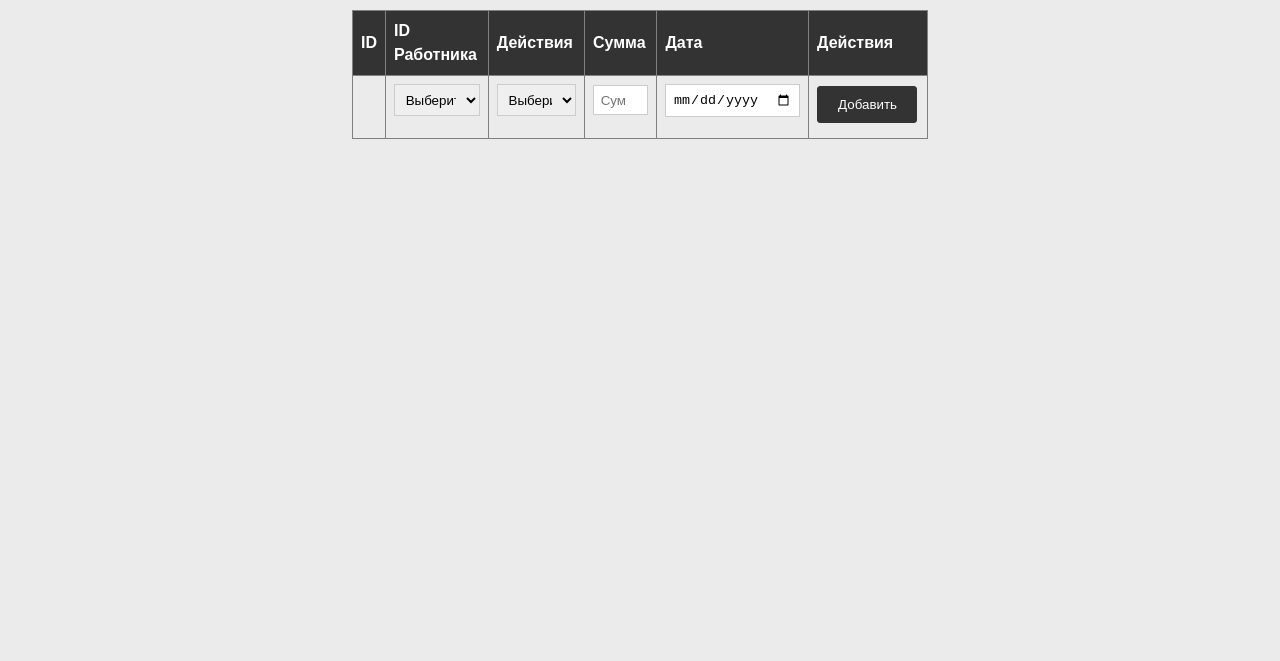
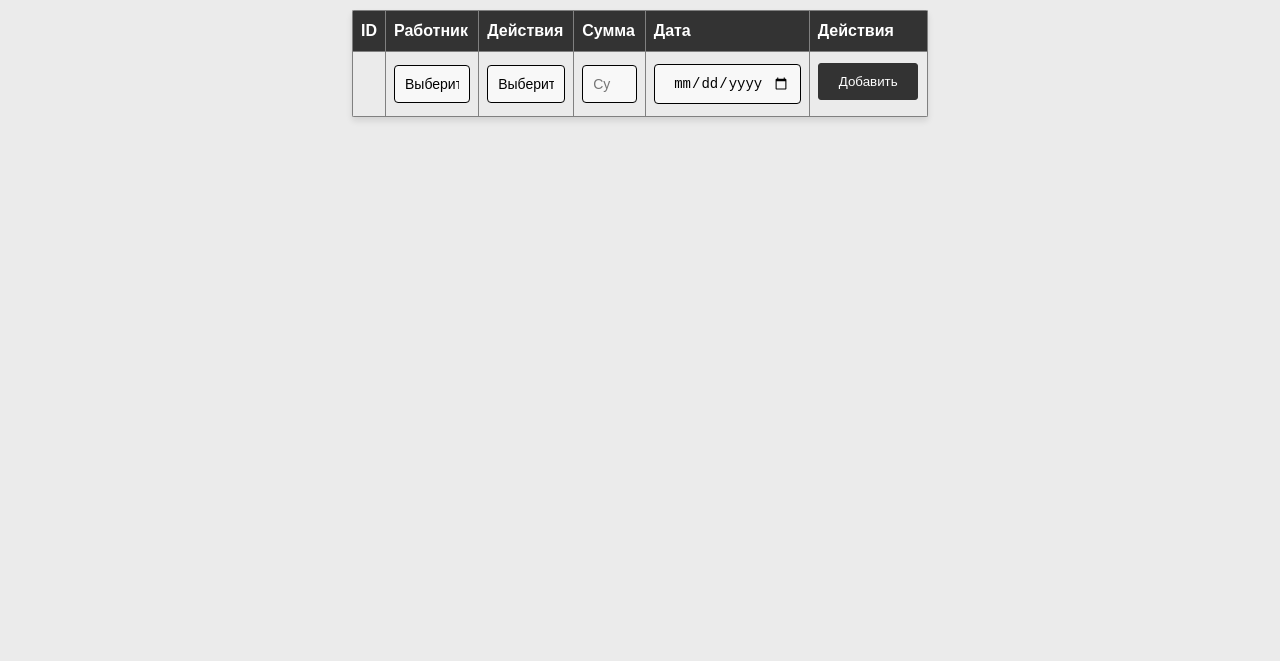
Before and after one commit to Ddstr0nt/HR, a website: page public/list.html in a window 1280 px wide. Shown: the part 139-800 px from the top of the page. Drawn offline with Linux system fonts and the light colour scheme; no server answers.

Commit message:
`Refactor HTML and CSS for list and tables pages`

```diff
--- a/public/list.html
+++ b/public/list.html
@@ -18,7 +18,7 @@
       <thead>
         <tr>
           <th>ID</th>
-          <th>ID Работника</th>
+          <th>Работник</th>
           <th>Действия</th>
           <th>Сумма</th>
           <th>Дата</th>
--- a/public/style.css
+++ b/public/style.css
@@ -52,6 +52,10 @@ table {
   border-collapse: collapse;
   width: 100%;
   margin: 1em 0;
+  border-radius: 2px;
+  box-shadow: 0 4px 6px rgba(0, 0, 0, 0.1);
+  overflow: hidden;
+  border-spacing: 0;
 }
 
 th,
@@ -77,14 +81,41 @@ label {
   margin-bottom: 0.5em;
 }
 
-input,
+input[type="text"],
+input[type="number"],
+input[type="date"],
 select {
-  width: 100%;
-  padding: 0.5em;
-  margin-bottom: 1em;
-  border: 1px solid #ccc;
+    width: 100%;
+    padding: 10px;
+    margin: 4px 0;
+    box-sizing: border-box;
+    border: 1px solid #000000;
+    border-radius: 4px;
+    background-color: #f8f8f8;
+    font-size: 14px;
+    transition: border-color 0.5s, box-shadow 0.3s;
+    text-align: center;
 }
 
+input[type="text"]:focus,
+input[type="number"]:focus,
+input[type="date"]:focus,
+select:focus {
+    outline: none;
+    border-color: #000000;
+    box-shadow: 0 0 10px rgba(0, 0, 0, 0.5);
+    color: #000;
+}
+
+/* Стили для select */
+select {
+    appearance: none;
+    -webkit-appearance: none;
+    -moz-appearance: none;
+    background-repeat: no-repeat;
+    background-position: right 10px center;
+    text-align: center;
+}
 /* Стили для ошибок */
 
 .error {
@@ -188,7 +219,7 @@ button:hover {
   display: flex;
   justify-content: space-between;
   gap: 20px;
-  max-width: 1500px; /* Добавляем максимальную ширину */
+  max-width: 2000px; /* Добавляем максимальную ширину */
   margin: 0 auto; /* Центрируем контейнер */
 }
 .table-wrapper {
```
Also changed, not shown: public/tables.html (+3 -2 lines).
